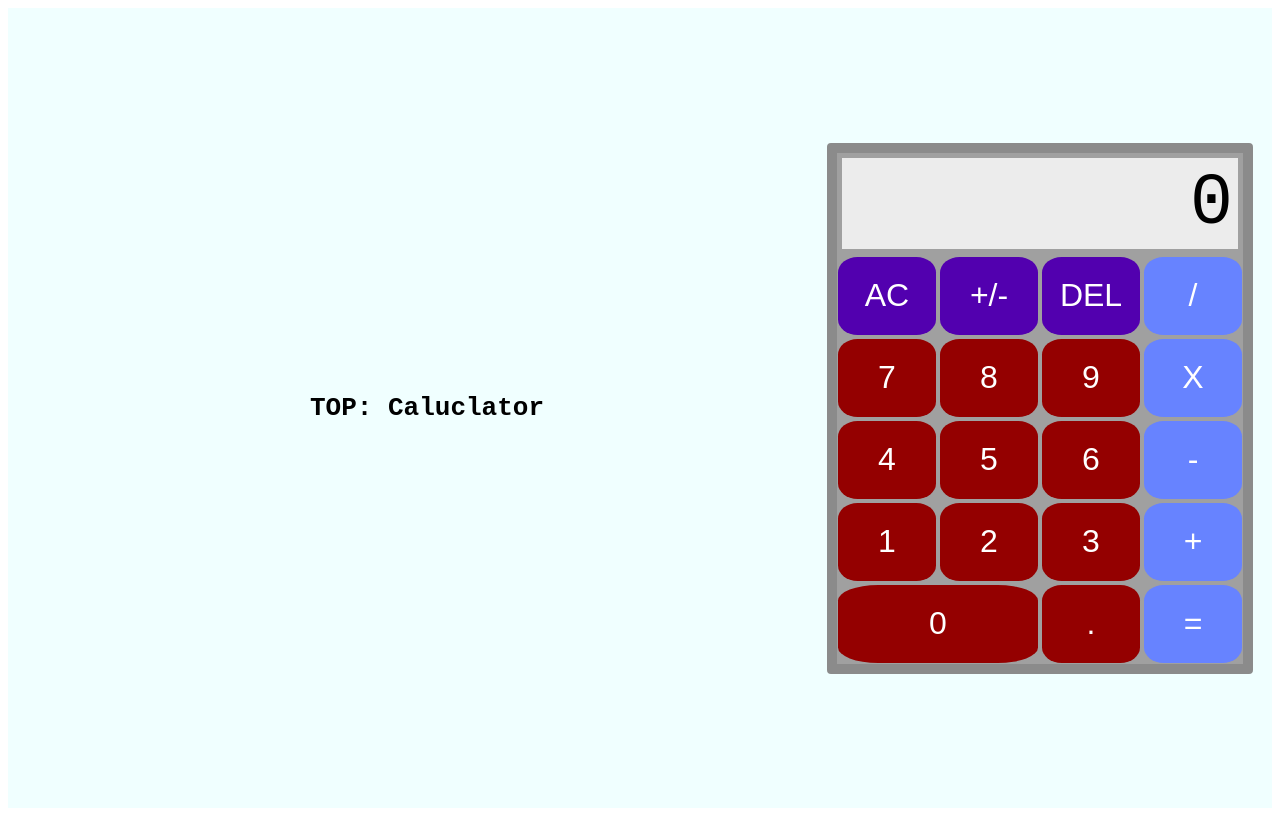
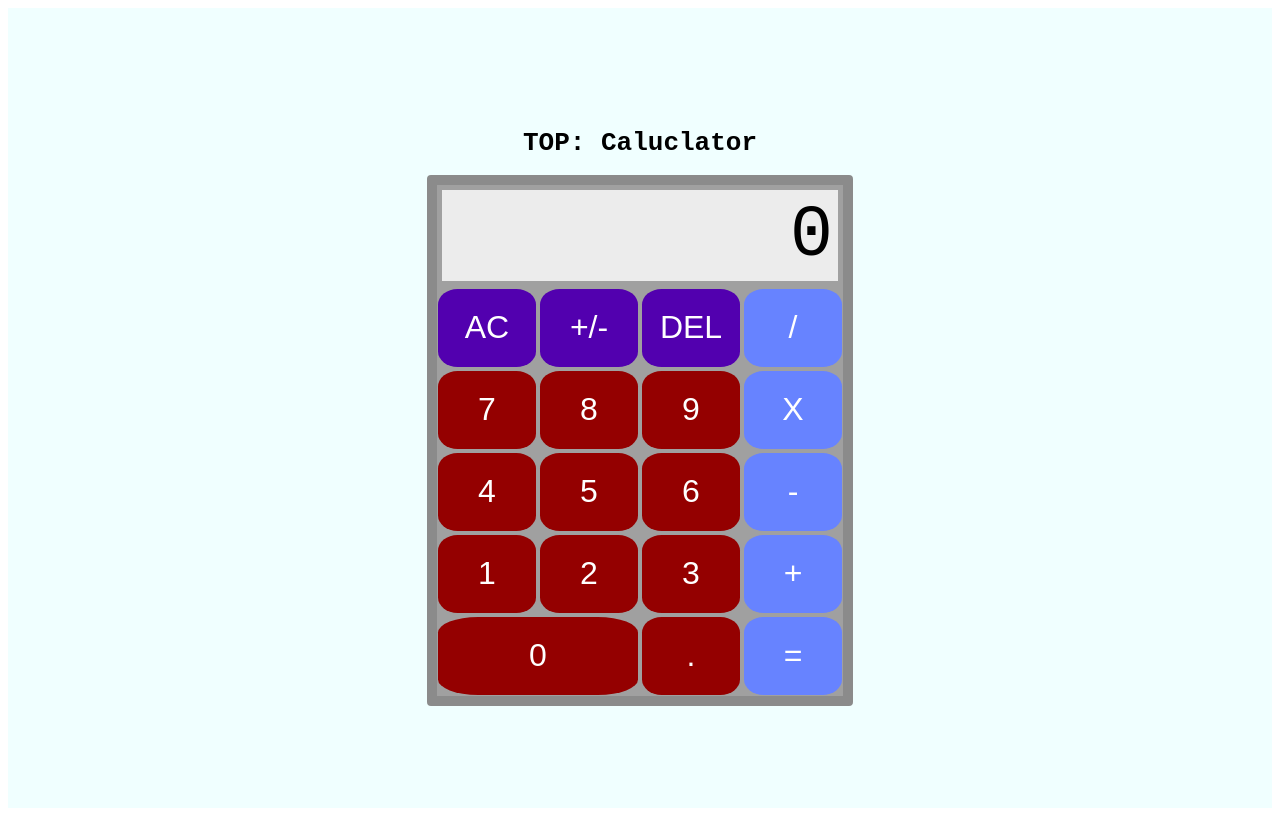
Before and after one commit to CodeFuKenny/TOP_Calculator, a plain HTML site: page index.html in a window 1280 px wide. Drawn offline with Linux system fonts and the light colour scheme.

Commit message:
Fixed the header style settings to be fixed in the middle:

```diff
--- a/styles.css
+++ b/styles.css
@@ -17,7 +17,11 @@ html{
     background-color: azure;
 }
 h1{
-    width: 100vh;
+    width: 100%;
+    display:flex;
+    justify-content: center;
+    align-items: center;
+
 }
 
 .container{
```
